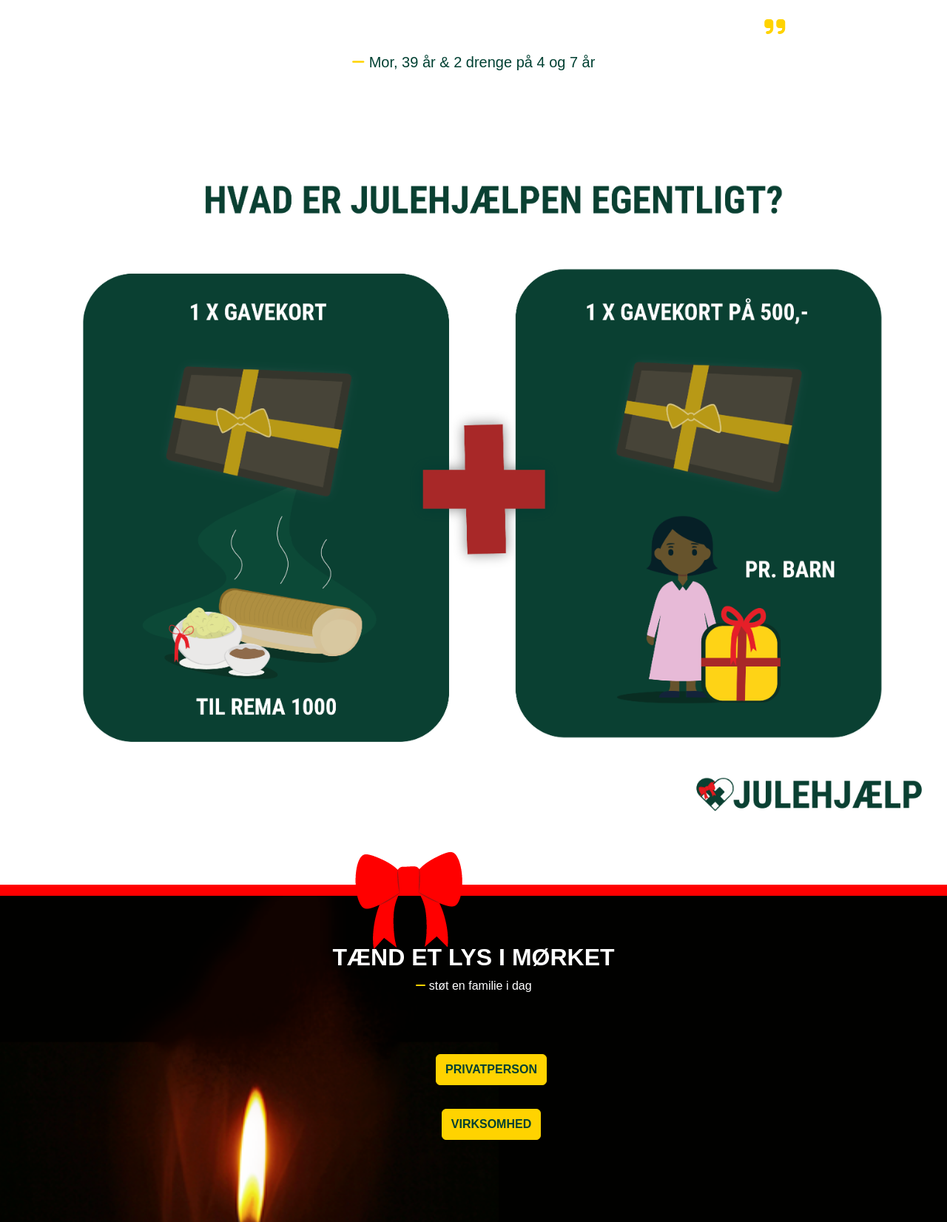
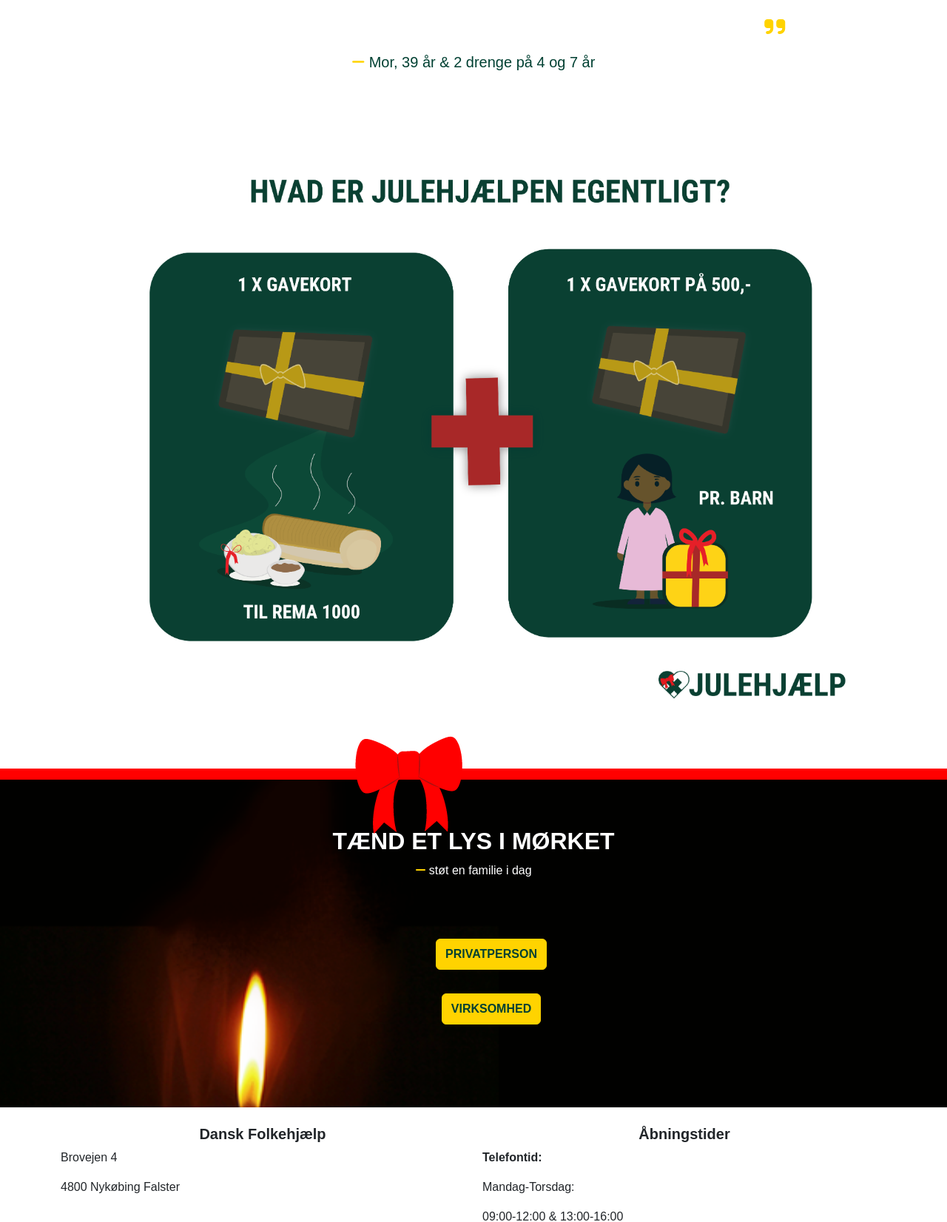
Before and after one commit to sofiepiszczek/Julehjaelp, a PHP site: page / in a window 1280 px wide. Shown: the part 2698-4350 px from the top of the page at 74% size. Run offline with PHP 8.4, Linux system fonts and the light colour scheme; style sheets or scripts are compiled from the project's sources; some libraries are stand-ins or nearby versions; some web fonts are replaced.

Commit message:
infografik respons på lg

```diff
--- a/index.php
+++ b/index.php
@@ -278,7 +278,7 @@ require "settings/init.php";
                 </div>
             </div>
             <!--Infografik-->
-            <div class="col-12 container-fluid py-4">
+            <div class="col-12 col-lg-10 container-fluid py-4">
                 <img src="images/infografik1.png" alt="infografik" class="img-fluid">
             </div>
 
```
